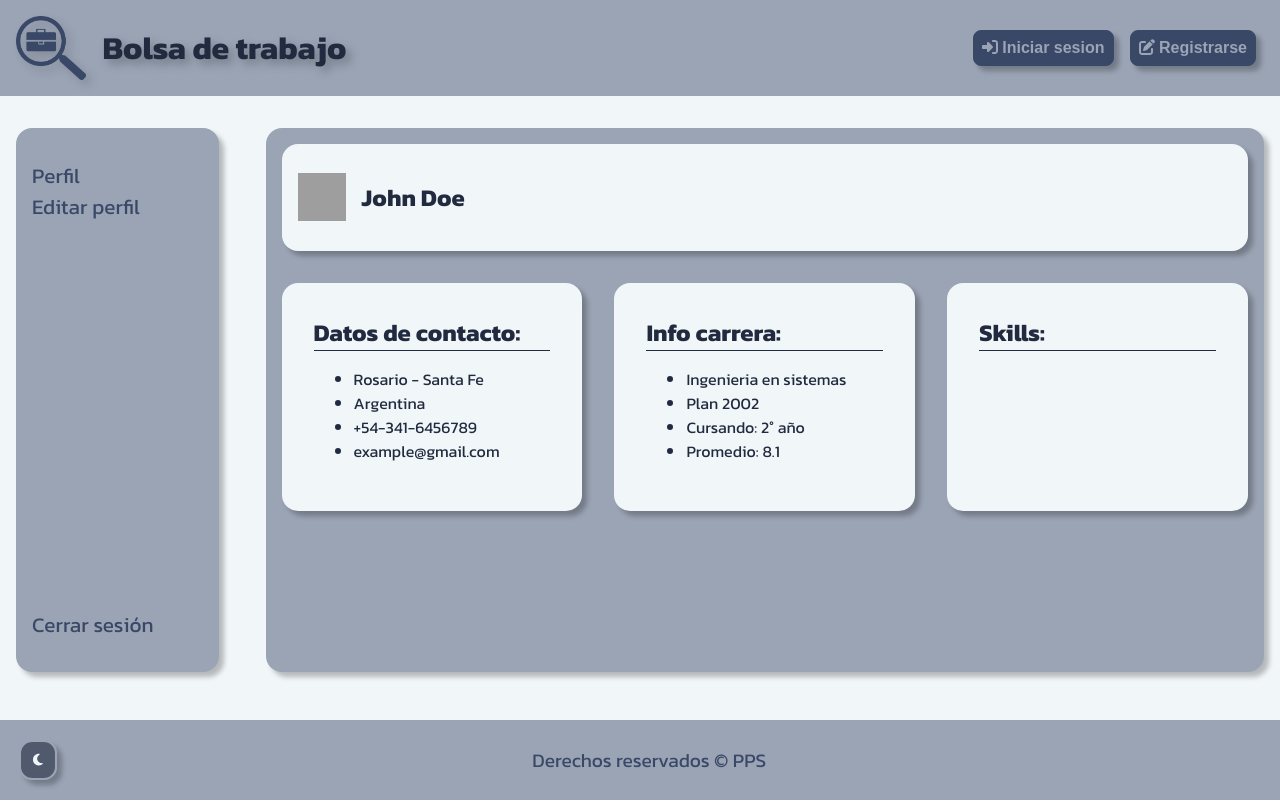
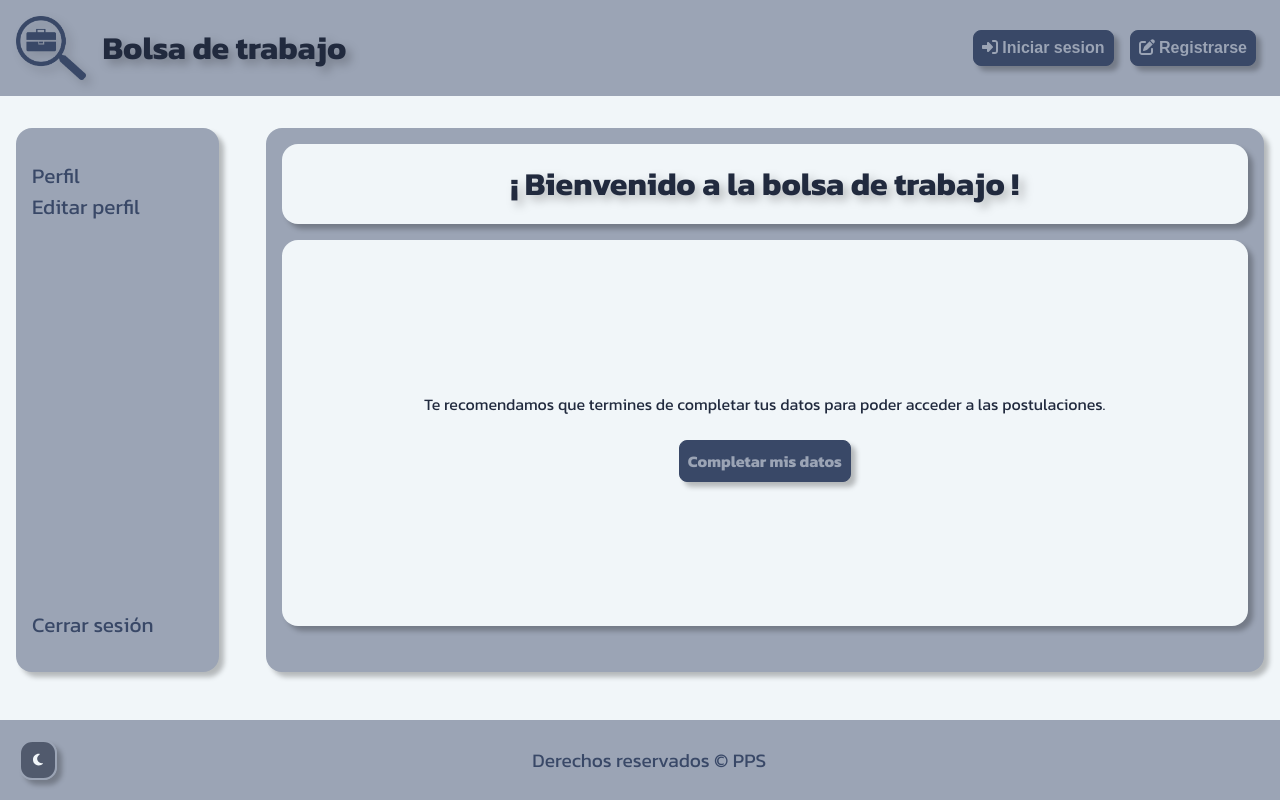
Before and after one commit to UlisesAguirre/university_labor_exchange, a React (Create React App) app: page /profile in a window 1280 px wide. Built offline with nearby package versions, Linux system fonts and the light colour scheme; no server answers; grey boxes are pictures that could not be loaded; a web font is replaced by a local one.

Commit message:
add: userType logic in this component

```diff
--- a/src/components/Form/FormLogin/FormLogin.js
+++ b/src/components/Form/FormLogin/FormLogin.js
@@ -7,6 +7,7 @@ import { useNavigate } from 'react-router-dom';
 import BasicButton from '../../Shared/BasicButton/BasicButton';
 import TokenContext from '../../Context/TokenContext/TokenContext';
 import UserContext from '../../Context/UserContext/UserContext';
+import Spinner from '../../Shared/Spinner/Spinner';
 
 
 // FIXME: sacar validaciones del password
@@ -18,6 +19,8 @@ const FormLogin = () => {
   const {updateToken} = useContext(TokenContext);
 
   const {login} = useContext(UserContext);
+
+  const [ loading, setLoading] = useState(false);
 
   const [validInput, setValidInput] = useState({
     email: null,
@@ -60,6 +63,8 @@ const FormLogin = () => {
       body: JSON.stringify(input),
     };
 
+    setLoading(true);
+
     // solicitud Fetch a Authenticate
     fetch(url, requestOptions)
       .then(response => {
@@ -76,6 +81,7 @@ const FormLogin = () => {
         login();
 
         // Redirigimos
+        setLoading(false);
         alert('Inicio de sesión exitoso');
         setInput({
           email: '',
@@ -87,6 +93,7 @@ const FormLogin = () => {
       .catch(error => {
         console.error('Error al realizar la solicitud:', error);
         // Manejar errores aca
+        setLoading(false);
         alert('Error al iniciar sesión');
       });
   };
@@ -99,12 +106,12 @@ const FormLogin = () => {
       alert('Complete correctamente todos los campos');
     } else {
       submit();
-
     }
   }
 
   return (
     <div className='formLogin-container'>
+      {loading && <Spinner />}
       <p className='title-formLogin'>Iniciar sesión</p>
       <form className='formLogin-box'>
         <BasicInput
--- a/src/components/UserCard/UserCard.js
+++ b/src/components/UserCard/UserCard.js
@@ -1,16 +1,41 @@
 import React, { useContext } from 'react'
+import Spinner from "../Shared/Spinner/Spinner"
 
 import "./userCard.css"
 import { ThemeContext } from '../Context/ThemeContext/ThemeContext'
+import useGetBySomething from '../../custom/UseGetBySomething';
+import UserContext from '../Context/UserContext/UserContext';
+import { Link } from 'react-router-dom';
 
 const UserCard = () => {
-  const {theme} = useContext(ThemeContext);
+  const { theme } = useContext(ThemeContext);
+
+  const { user } = useContext(UserContext);
+
+  const { data, loading } = useGetBySomething('Aca poner el endpoint de getprofile', user.username);
+
+  const dataPrueba = "";
+
+
   return (
-    <div>
+    <div className='userCard-container'>
+      {loading && <Spinner />}
+      {dataPrueba.length === 0 ?
+        <div className={`profile-title-card ${theme}`}>
+          <p>¡ Bienvenido a la bolsa de trabajo !</p>
+        </div> :
         <div className={`profile-name-card ${theme}`}>
           <img src="https://cdn-icons-png.flaticon.com/512/1144/1144760.png" alt="" />
           <h2>John Doe</h2>
-      </div>
+        </div>}
+      {dataPrueba.length === 0 ?
+        <div className={`profile-message-card ${theme}`}>
+          <p>Te recomendamos que termines de completar tus datos para poder acceder a las
+            postulaciones.
+          </p>
+          <Link to="/profile/editprofile" className='button'>Completar mis datos</Link>
+        </div> :
+        <>
           <div className="profile-data-card">
             <div className={`profile-data-box ${theme}`}>
               <h2>Datos de contacto:</h2>
@@ -38,6 +63,7 @@ const UserCard = () => {
 
             </div>
           </div>
+        </>}
     </div>
   )
 }
--- a/src/components/UserCard/userCard.css
+++ b/src/components/UserCard/userCard.css
@@ -1,3 +1,7 @@
+.userCard-container {
+    height: 65%;
+}
+
 .profile-name-card {
     display: flex;
     justify-content: flex-start;
@@ -6,6 +10,22 @@
     padding: 1em;
     border-radius: 1em;
     box-shadow: var(--box-shadow);
+}
+
+.profile-title-card {
+    font-weight: bold;
+    text-align: center;
+    padding: 1em;
+    margin: 1em;
+    border-radius: 1em;
+    box-shadow: var(--box-shadow);
+}
+
+.profile-title-card p {
+    font-size: 2em;
+    padding: 0;
+    margin: 0;
+    filter: var(--drop-shadow);
 }
 
 .profile-name-card img {
@@ -31,3 +51,20 @@
     border-bottom: 1px solid;
     margin: 0;
 }
+
+.profile-message-card {
+    display: flex;
+    flex-direction: column;
+    justify-content: center;
+    align-items: center;
+    text-align: center;
+    height: 100%;
+    margin: 1em;
+    padding: 1em;
+    border-radius: 1em;
+    box-shadow: var(--box-shadow);
+}
+
+.profile-message-card a {
+    text-decoration: none;
+}
--- a/src/components/UserMenu/UserMenu.js
+++ b/src/components/UserMenu/UserMenu.js
@@ -7,10 +7,10 @@ import UserContext from '../Context/UserContext/UserContext';
 
 const UserMenu = () => {
 
-  const [userType, setUserType] = useState("Student");
+  const { user } = useContext(UserContext);
 
-  const {deleteToken} = useContext(TokenContext);
-  const {logout} = useContext(UserContext);
+  const { deleteToken } = useContext(TokenContext);
+  const { logout } = useContext(UserContext);
 
   const logoutSession = () => {
     logout();
@@ -20,14 +20,18 @@ const UserMenu = () => {
   return (
     <div className='userMenu-container'>
       <div className='userMenu-options'>
-        <Link to="/profile">Perfil</Link>
-        <Link>Editar perfil</Link>
-        {userType === "Student" ?
-          <Link>
-          </Link> :
-          <Link>
-          </Link>
-        }
+        {user.userType !== "admin" ?
+          <>
+            <Link to="/profile">Perfil</Link>
+            <Link to="/profile/editprofile">Editar perfil</Link>
+          </> :
+          <>
+            <Link to="">Administrar usuarios</Link>
+            <Link to="">Administrar ofertas</Link>
+          </>}
+        {user.userType === "student" && <Link>Ofertas laborales</Link>}
+        {user.userType === "company" && <Link>Ofertas realizadas</Link>}
+        {user.userType === "admin" && <Link></Link>}
       </div>
       <div>
         <Link to="/" onClick={logoutSession}>Cerrar sesión</Link>
--- a/src/pages/UserPage/UserPage.js
+++ b/src/pages/UserPage/UserPage.js
@@ -1,4 +1,4 @@
-import React from 'react';
+import React, { useContext } from 'react';
 import UserMenu from '../../components/UserMenu/UserMenu';
 import MenuCard from '../../components/MenuCard/MenuCard';
 import { Route, Routes } from 'react-router-dom';
@@ -6,18 +6,19 @@ import UserCard from '../../components/UserCard/UserCard';
 import StudentForm from '../../components/Form/StudensForms/StudentForm'
 
 import './userPage.css';
-
-
-
+import UserContext from '../../components/Context/UserContext/UserContext';
 
 const UserPage = () => {
+
+  const { user } = useContext(UserContext);
+
   return (
     <div className='userPage-container'>
       <UserMenu />
       <MenuCard>
         <Routes>
           <Route path='/' element={<UserCard />} />
-          <Route path='/editprofile' element={<StudentForm />} />
+          {user.userType === "student" && <Route path='/editprofile' element={<StudentForm />} /> }
         </Routes>
       </MenuCard>
 
```
Lines whose indentation alone changed are shown as unchanged.
